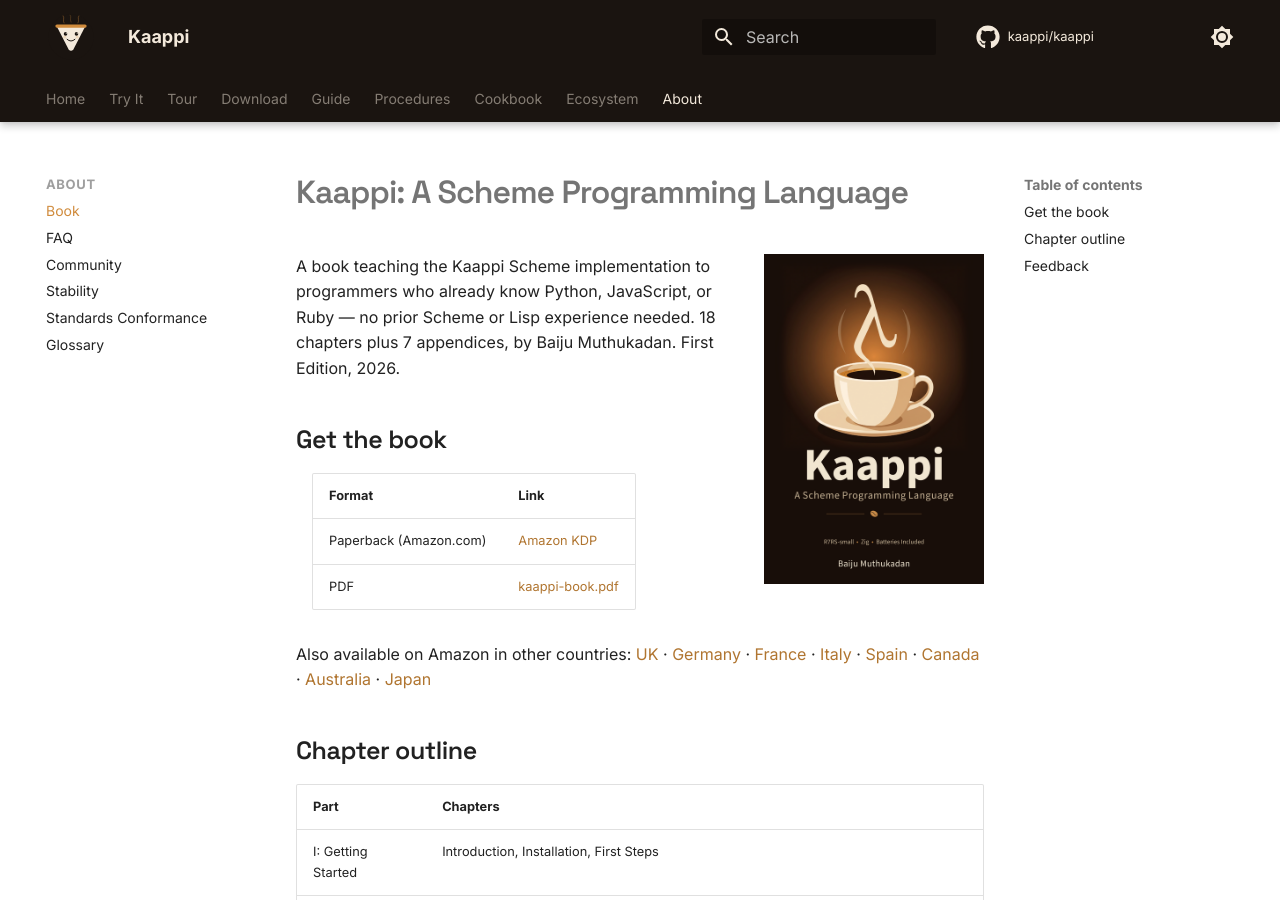
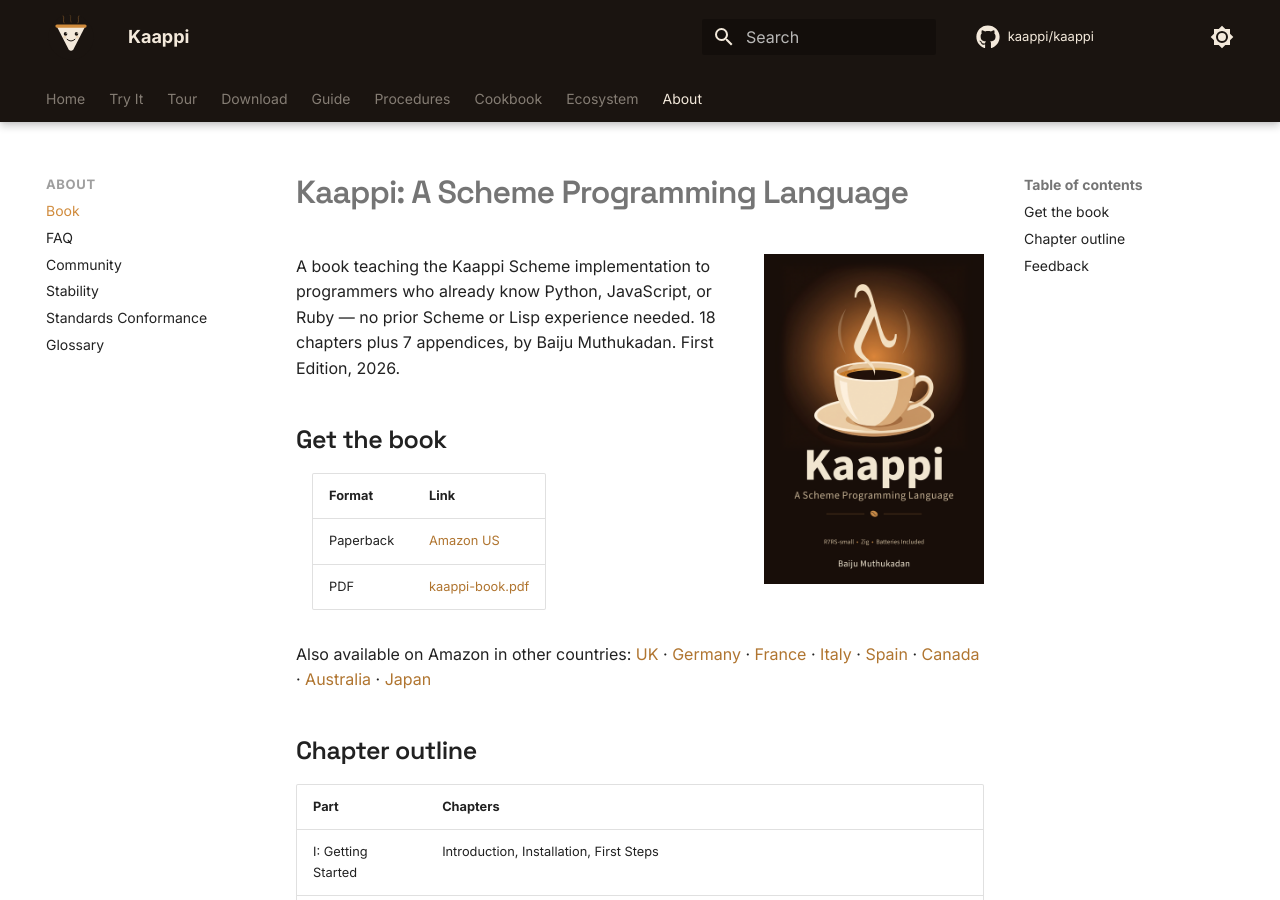
Before and after one commit to kaappi/kaappi.github.io, an MkDocs documentation site: the page built from docs/book.md, in a window 1280 px wide and 900 px high. Built offline with MkDocs 1.6.1 and Material for MkDocs 9.7.7, drawn with Linux system fonts in a browser that asks for light colours; comment, search, counter and statistics services are not loaded.

Commit message:
Rename Amazon KDP link to Amazon US for consistency

```diff
--- a/docs/book.md
+++ b/docs/book.md
@@ -10,7 +10,7 @@
 
 | Format | Link |
 |--------|------|
-| Paperback (Amazon.com) | [Amazon KDP](https://www.amazon.com/dp/B0H7PK7LB5) |
+| Paperback | [Amazon US](https://www.amazon.com/dp/B0H7PK7LB5) |
 | PDF | [kaappi-book.pdf](https://github.com/kaappi/kaappi-book/releases/latest/download/kaappi-book.pdf) |
 
 Also available on Amazon in other countries:
```
